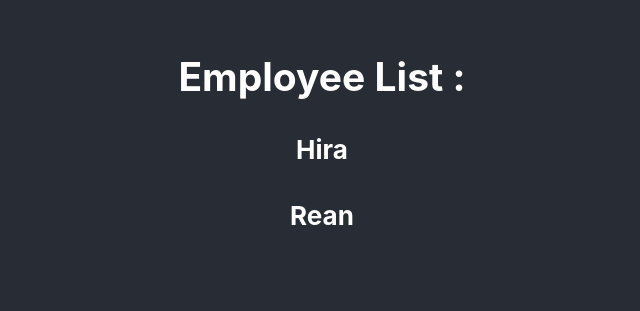
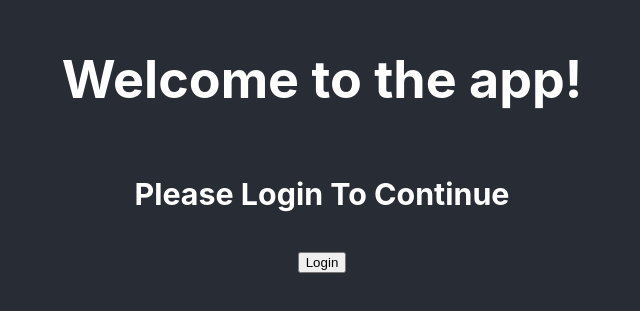
Before and after one commit to hira0021/React_Latihan1, a React (Create React App) app: page / in a window 1280 px wide. Shown: the part 257-568 px from the top of the page, without its empty margins (318-958 px from the left). Built offline with nearby package versions, Linux system fonts and the light colour scheme.

Commit message:
#6.2 Conditional Rendering (Ternary basic)

```diff
--- a/src/App.js
+++ b/src/App.js
@@ -3,27 +3,22 @@ import './App.css';
 
 function App() {
 
-
-  const employees = ["Hira", "Rean"];
-
-  // conditional rendering juga dapat digunakan dalam variable
-  // jadi dapat cek variabel dalam kasus employees undefined
-  const firstEmployees = employees && employees[0];
+  const isLogin = false;
 
   return (
     <div className="App">
       <header className="App-header">
 
+      <h1>Welcome to the app!</h1>
 
-      {// penggunaan variabel (employees) didepan dalam kondisi akan mengembalikan true *dipakai untuk menghilangkan error meskipun variabel (employees) tidak ada isinya/undefined
-        // juga bisa menambahkan kondisi lain dengan menggunakan () contoh = employees && (employees.length > 0 || *kondisi lain*) && (jsx/hasil)
-        employees && employees.length > 0  && (
-          <div>
-          <h2>Employee List :</h2>
-          {employees.map(employees => (
-            <h4>{employees}</h4>
-          ))}
-          </div>
+      {// Bentuknya = {Variabel ? (*apa yang dilakukan jika true*) : (apa yang dilakukan jika false)}
+        isLogin ? (
+        <h3>Hello Hira-san</h3>
+      ) : (
+        <div>
+          <h3>Please Login To Continue</h3>
+          <button>Login</button>
+        </div>
       )}
 
 
```
